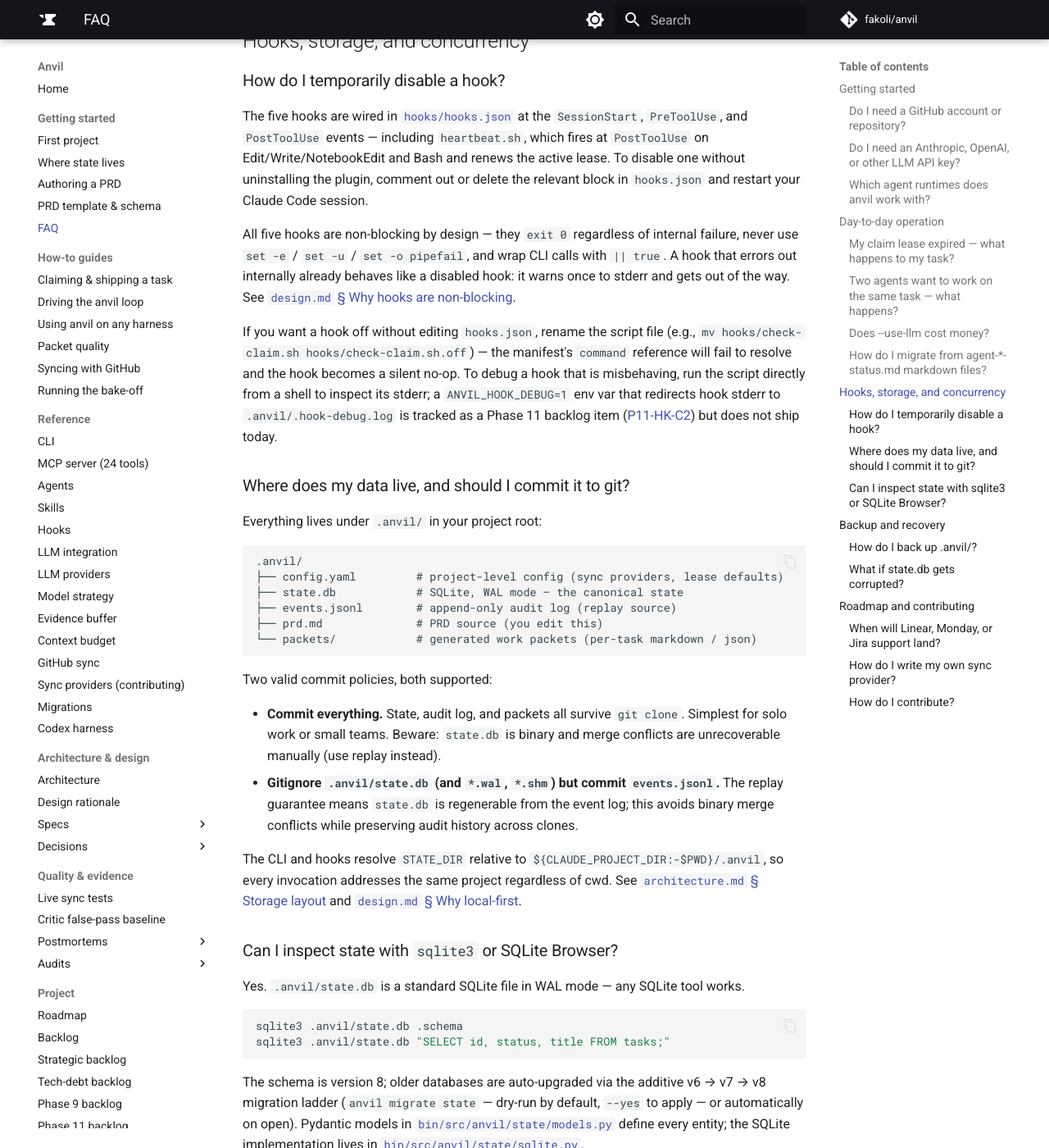
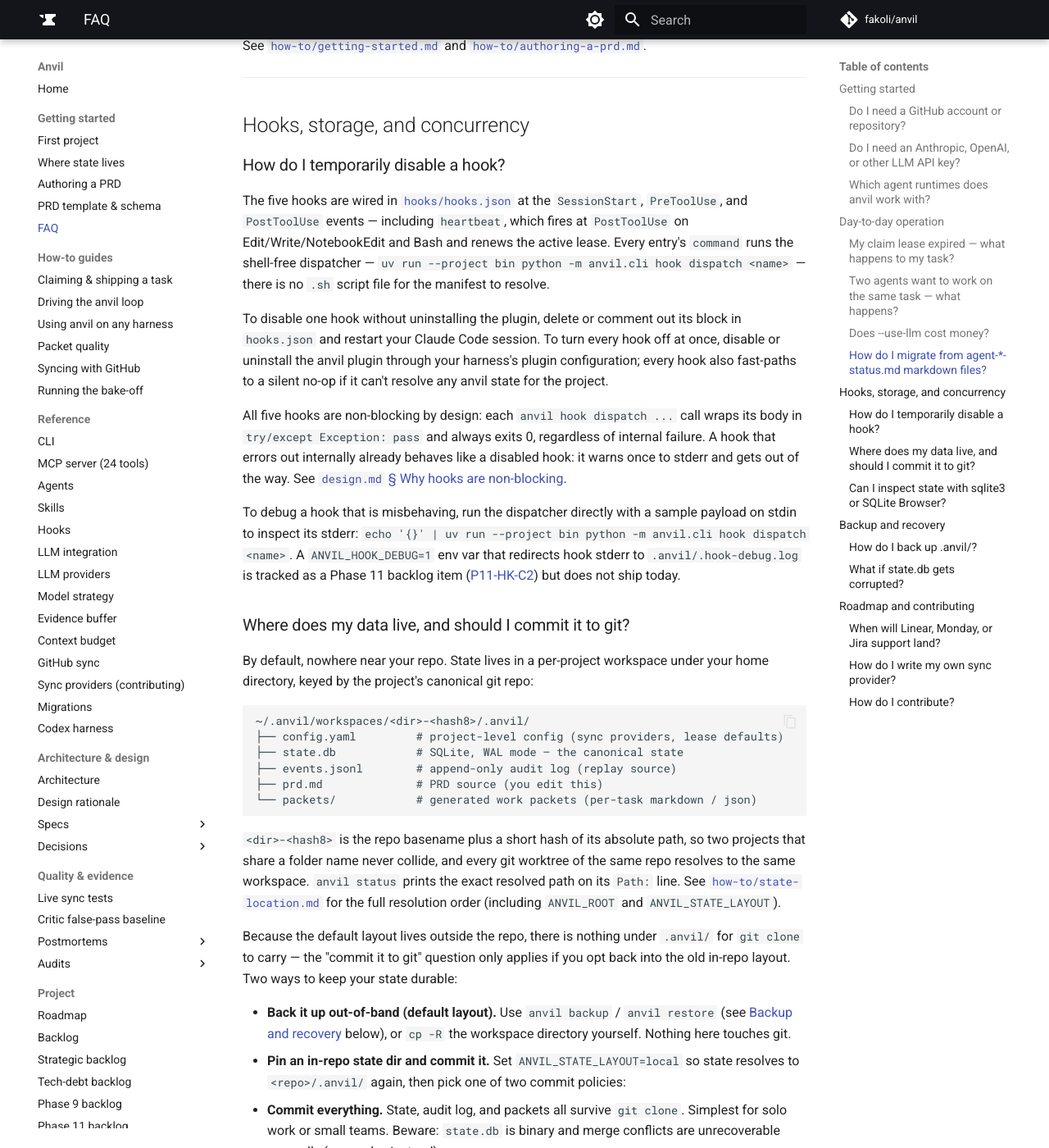
Before and after one commit to fakoli/anvil, an MkDocs documentation site: the page built from docs/faq.md, in a window 1280 px wide and 1400 px high, scrolled down 3548 px. Shown: the whole window at 82% size. Built offline with MkDocs 1.6.1 and Material for MkDocs 9.7.7, drawn with Linux system fonts in a browser that asks for light colours; comment, search, counter and statistics services are not loaded; some of the changed text lies outside the part shown.

Commit message:
docs(faq): fix stale storage layout, shipped replay, dead hook advice (item 1)
Co-Authored-By: Claude Fable 5 <noreply@anthropic.com>
Claude-Session: https://claude.ai/code/session_012BApTD18fkksMf92ZVBoh5

````diff
--- a/docs/faq.md
+++ b/docs/faq.md
@@ -2,7 +2,7 @@
 
 Practical answers for evaluating, installing, and operating anvil. For
 positioning ("why is this different from X"), see the comparison table in the
-[README](https://github.com/fakoli/anvil/blob/main/README.md#comparison-vs-alternatives) and
+[README](https://github.com/fakoli/anvil/blob/main/README.md#anvil-vs-an-issue-tracker) and
 [`_positioning.md`](_positioning.md). For architectural depth, see
 [`architecture.md`](architecture.md); for design rationale, see
 [`design.md`](design.md).
@@ -13,8 +13,12 @@ positioning ("why is this different from X"), see the comparison table in the
 
 ### Do I need a GitHub account or repository?
 
-No. Canonical state lives locally in `.anvil/` (SQLite + JSONL) under
-your project root. GitHub Issues is an opt-in *sync target* via the
+No. Canonical state lives locally (SQLite + JSONL) — by default in a
+per-project workspace under your **home** directory,
+`~/.anvil/workspaces/<dir>-<hash8>/.anvil/`, not inside your repo. Run
+`anvil status` to see the exact resolved path, or set
+`ANVIL_STATE_LAYOUT=local` to keep state in-repo at `./.anvil/` instead.
+GitHub Issues is an opt-in *sync target* via the
 bidirectional sync engine — never the source of truth. The CLI works fully
 offline; `init`, `plan`, `claim`, `submit`, and `apply` make zero network
 calls.
@@ -25,9 +29,11 @@ authenticate `gh` or export `GITHUB_TOKEN`, then run
 `anvil sync github`. The mappings flow both ways and conflicts are
 labeled rather than auto-resolved.
 
-See [`design.md` § Why local-first](design.md) for the rationale, and
+See [`design.md` § Why local-first](design.md) for the rationale,
+[`how-to/state-location.md`](how-to/state-location.md) for exactly where
+state lives and how to override it, and
 [`how-to/syncing-with-github.md`](how-to/syncing-with-github.md) for the
-setup walkthrough.
+sync setup walkthrough.
 
 ### Do I need an Anthropic, OpenAI, or other LLM API key?
 
@@ -176,33 +182,38 @@ See [`how-to/getting-started.md`](how-to/getting-started.md) and
 
 The five hooks are wired in
 [`hooks/hooks.json`](https://github.com/fakoli/anvil/blob/main/hooks/hooks.json) at the `SessionStart`,
-`PreToolUse`, and `PostToolUse` events — including `heartbeat.sh`, which
+`PreToolUse`, and `PostToolUse` events — including `heartbeat`, which
 fires at `PostToolUse` on Edit/Write/NotebookEdit and Bash and renews the
-active lease. To disable one without
-uninstalling the plugin, comment out or delete the relevant block in
-`hooks.json` and restart your Claude Code session.
+active lease. Every entry's `command` runs the shell-free dispatcher —
+`uv run --project bin python -m anvil.cli hook dispatch <name>` — there is
+no `.sh` script file for the manifest to resolve.
 
-All five hooks are non-blocking by design — they `exit 0` regardless of
-internal failure, never use `set -e` / `set -u` / `set -o pipefail`, and
-wrap CLI calls with `|| true`. A hook that errors out internally already
+To disable one hook without uninstalling the plugin, delete or comment out
+its block in `hooks.json` and restart your Claude Code session. To turn
+every hook off at once, disable or uninstall the anvil plugin through your
+harness's plugin configuration; every hook also fast-paths to a silent
+no-op if it can't resolve any anvil state for the project.
+
+All five hooks are non-blocking by design: each `anvil hook dispatch ...`
+call wraps its body in `try/except Exception: pass` and always exits 0,
+regardless of internal failure. A hook that errors out internally already
 behaves like a disabled hook: it warns once to stderr and gets out of the
 way. See [`design.md` § Why hooks are non-blocking](design.md).
 
-If you want a hook off without editing `hooks.json`, rename the script
-file (e.g., `mv hooks/check-claim.sh hooks/check-claim.sh.off`) — the
-manifest's `command` reference will fail to resolve and the hook becomes a
-silent no-op. To debug a hook that is misbehaving, run the script directly
-from a shell to inspect its stderr; a `ANVIL_HOOK_DEBUG=1` env var
-that redirects hook stderr to `.anvil/.hook-debug.log` is tracked
-as a Phase 11 backlog item ([P11-HK-C2](roadmap.md)) but does not ship
-today.
+To debug a hook that is misbehaving, run the dispatcher directly with a
+sample payload on stdin to inspect its stderr:
+`echo '{}' | uv run --project bin python -m anvil.cli hook dispatch <name>`.
+A `ANVIL_HOOK_DEBUG=1` env var that redirects hook stderr to
+`.anvil/.hook-debug.log` is tracked as a Phase 11 backlog item
+([P11-HK-C2](roadmap.md)) but does not ship today.
 
 ### Where does my data live, and should I commit it to git?
 
-Everything lives under `.anvil/` in your project root:
+By default, nowhere near your repo. State lives in a per-project workspace
+under your home directory, keyed by the project's canonical git repo:
 
 ```text
-.anvil/
+~/.anvil/workspaces/<dir>-<hash8>/.anvil/
 ├── config.yaml         # project-level config (sync providers, lease defaults)
 ├── state.db            # SQLite, WAL mode — the canonical state
 ├── events.jsonl        # append-only audit log (replay source)
@@ -210,31 +221,47 @@ Everything lives under `.anvil/` in your project root:
 └── packets/            # generated work packets (per-task markdown / json)
 ```
 
-Two valid commit policies, both supported:
+`<dir>-<hash8>` is the repo basename plus a short hash of its absolute
+path, so two projects that share a folder name never collide, and every git
+worktree of the same repo resolves to the same workspace. `anvil status`
+prints the exact resolved path on its `Path:` line. See
+[`how-to/state-location.md`](how-to/state-location.md) for the full
+resolution order (including `ANVIL_ROOT` and `ANVIL_STATE_LAYOUT`).
 
-- **Commit everything.** State, audit log, and packets all survive
-  `git clone`. Simplest for solo work or small teams. Beware: `state.db`
-  is binary and merge conflicts are unrecoverable manually (use replay
-  instead).
-- **Gitignore `.anvil/state.db` (and `*.wal`, `*.shm`) but commit
-  `events.jsonl`.** The replay guarantee means `state.db` is regenerable
-  from the event log; this avoids binary merge conflicts while preserving
-  audit history across clones.
+Because the default layout lives outside the repo, there is nothing under
+`.anvil/` for `git clone` to carry — the "commit it to git" question only
+applies if you opt back into the old in-repo layout. Two ways to keep your
+state durable:
 
-The CLI and hooks resolve `STATE_DIR` relative to
-`${CLAUDE_PROJECT_DIR:-$PWD}/.anvil`, so every invocation
-addresses the same project regardless of cwd. See
-[`architecture.md` § Storage layout](architecture.md) and
+- **Back it up out-of-band (default layout).** Use `anvil backup` /
+  `anvil restore` (see [Backup and recovery](#backup-and-recovery) below),
+  or `cp -R` the workspace directory yourself. Nothing here touches git.
+- **Pin an in-repo state dir and commit it.** Set
+  `ANVIL_STATE_LAYOUT=local` so state resolves to `<repo>/.anvil/` again,
+  then pick one of two commit policies:
+  - **Commit everything.** State, audit log, and packets all survive
+    `git clone`. Simplest for solo work or small teams. Beware:
+    `state.db` is binary and merge conflicts are unrecoverable manually
+    (use replay instead).
+  - **Gitignore `state.db`** (and `*.wal`, `*.shm`) but commit
+    `events.jsonl`. The replay guarantee means `state.db` is regenerable
+    from the event log; this avoids binary merge conflicts while
+    preserving audit history across clones.
+
+See [`architecture.md` § Storage layout](architecture.md) and
 [`design.md` § Why local-first](design.md).
 
 ### Can I inspect state with `sqlite3` or SQLite Browser?
 
-Yes. `.anvil/state.db` is a standard SQLite file in WAL mode — any
-SQLite tool works.
+Yes. `state.db` is a standard SQLite file in WAL mode — any SQLite tool
+works. Find its path from `anvil status`'s `Path:` line (by default
+`~/.anvil/workspaces/<dir>-<hash8>/.anvil/state.db`, not a path inside
+your repo):
 
 ```bash
-sqlite3 .anvil/state.db .schema
-sqlite3 .anvil/state.db "SELECT id, status, title FROM tasks;"
+STATE_DIR=$(anvil status | grep '^Path:' | awk '{print $2}')
+sqlite3 "$STATE_DIR/state.db" .schema
+sqlite3 "$STATE_DIR/state.db" "SELECT id, status, title FROM tasks;"
 ```
 
 The schema is version 8; older databases are auto-upgraded via the
@@ -256,10 +283,13 @@ on every mutation being represented in the log).
 
 ### How do I back up `.anvil/`?
 
-Copy the directory wholesale:
+Copy the state directory wholesale — find its path with `anvil status`
+(`Path:` line; by default `~/.anvil/workspaces/<dir>-<hash8>/.anvil/`, not
+a path inside your repo):
 
 ```bash
-cp -R .anvil /backup/location/anvil-$(date +%Y-%m-%d)
+STATE_DIR=$(anvil status | grep '^Path:' | awk '{print $2}')
+cp -R "$STATE_DIR" "/backup/location/anvil-$(date +%Y-%m-%d)"
 ```
 
 That captures `state.db`, `events.jsonl`, `prd.md`, `config.yaml`, and any
@@ -269,40 +299,49 @@ is open at copy time — or shut down active sessions first.
 
 The replay guarantee (see next question) means `events.jsonl` alone is
 enough to reconstruct `state.db`, so the audit log is the *minimum* you must
-preserve. Commit `events.jsonl` to git to keep the audit log available across
-clones.
+preserve. Because the default layout keeps state outside your repo, `git
+commit` doesn't help here unless you've pinned an in-repo state dir with
+`ANVIL_STATE_LAYOUT=local` — otherwise back the audit log up the same way
+as the rest of the state directory, or use `anvil backup` below.
 
-A native `anvil snapshot` subcommand (`sqlite3 .backup` wrapper
-with retention) is planned for v2.1 — see
-[`roadmap.md` § v2.1 → Snapshot / replay](roadmap.md). Shipping today:
-`anvil backup` pushes `events.jsonl` (and optionally `state.db`) to a
-configured `durable_store: s3`, and `anvil restore` pulls it back and
-rebuilds state via replay. `cp -R` remains the fully-local flow.
+Shipping today: `anvil backup` pushes `events.jsonl` (and optionally
+`state.db`, with `--include-db`) to a configured `durable_store: s3`, and
+`anvil restore` pulls it back and rebuilds state via replay. `cp -R`
+remains the fully-local flow. A native `anvil snapshot` subcommand (a
+local `sqlite3 .backup` wrapper with retention) is on the roadmap — see
+[`roadmap.md` § Snapshot / replay](roadmap.md), item P9B-7 — but is not
+yet shipped; `anvil backup` / `restore` and the `anvil replay` command
+(see the next question) are the supported recovery paths today.
 
 ### What if `state.db` gets corrupted?
 
-Restore from a backup of `.anvil/` (the directory is safe to `cp -R`
-— see the previous question). The fastest recovery path today is:
+Restore from a backup of the state directory (safe to `cp -R` — see the
+previous question), or rebuild it directly from `events.jsonl` with the
+shipped `anvil replay` command. The fastest recovery path today:
 
 ```bash
-# Back up the broken db (for forensics), then restore from your last backup.
-mv .anvil/state.db .anvil/state.db.broken
-rm -f .anvil/state.db-wal .anvil/state.db-shm
-cp /backup/location/anvil-YYYY-MM-DD/state.db .anvil/state.db
+STATE_DIR=$(anvil status | grep '^Path:' | awk '{print $2}')
+anvil replay --from-events "$STATE_DIR/events.jsonl" --into /tmp/state.db.rebuilt
+mv "$STATE_DIR/state.db" "$STATE_DIR/state.db.broken"   # keep the broken db for forensics
+rm -f "$STATE_DIR"/state.db-wal "$STATE_DIR"/state.db-shm
+mv /tmp/state.db.rebuilt "$STATE_DIR/state.db"
 ```
+
+`anvil replay --from-events <path> --into <path>` reads every event from
+the source JSONL and replays it into a fresh SQLite database at `--into`
+(deleting and rebuilding that target from scratch). It refuses to target
+the live `state.db` directly, to prevent accidental data loss — which is
+why the example above rebuilds into a scratch path and swaps it in after.
 
 The replay guarantee is the central audit property of the engine: replaying
 every event from `events.jsonl` against an empty database reconstructs
 canonical SQLite state exactly. That property is what makes `events.jsonl`
-the *minimum* you must preserve — commit it to git alongside the repo and
-you have a distributed audit log recoverable from any clone even
-if every local `state.db` is lost.
-
-A native `anvil replay` subcommand that consumes `events.jsonl` and
-rebuilds `state.db` byte-for-byte is on the roadmap but not yet shipped —
-see [`roadmap.md` § v2.1 → Snapshot / replay](roadmap.md) (item P9B-7,
-co-required with the snapshot subcommand). Until then, restore from a
-filesystem backup; the audit log is preserved in git.
+the *minimum* you must preserve. Since the default layout keeps it outside
+your repo, back it up the same way as the rest of the state directory (or
+push it with `anvil backup`, see above). If you've pinned an in-repo state
+dir with `ANVIL_STATE_LAYOUT=local`, committing `events.jsonl` to git also
+gives you a distributed audit log recoverable from any clone even if every
+local `state.db` is lost.
 
 Event ids are assigned inside the mutating transaction, not before it, so
 the JSONL ordering is consistent with the SQLite commit order. See
@@ -314,17 +353,18 @@ the JSONL ordering is consistent with the SQLite commit order. See
 
 ### When will Linear, Monday, or Jira support land?
 
-Per [`roadmap.md`](roadmap.md):
+None yet — `github_issues` is the only sync provider that ships today.
+On the roadmap, per [`roadmap.md`](roadmap.md):
 
-- **v2.0** — `LinearIssuesProvider` (GraphQL transport, item P9B-1) and
+- `LinearIssuesProvider` (GraphQL transport, item P9B-1) and
   `MondayBoardsProvider` (REST + JSON with people-columns, item P9B-2).
   Both are OPEN and in development. Webhook-based sync (P9B-5) is
-  SPEC-FIRST for the same release.
-- **v2.1** — `JiraIssuesProvider` (per-project workflow discovery,
-  P9B-3) and `GitHubProjectsProvider` (Projects v2 board surface,
-  P9B-4). Both OPEN.
+  SPEC-FIRST alongside them.
+- `JiraIssuesProvider` (per-project workflow discovery, P9B-3) and
+  `GitHubProjectsProvider` (Projects v2 board surface, P9B-4). Both OPEN,
+  as follow-on work after Linear/Monday land.
 
-The `SyncProvider` Protocol shipped in v1.8.0 was deliberately
+The `SyncProvider` Protocol has already shipped and is deliberately
 registry-driven so contributors can add providers without engine
 changes. If you want to add one now rather than wait, see the next
 question.
````
